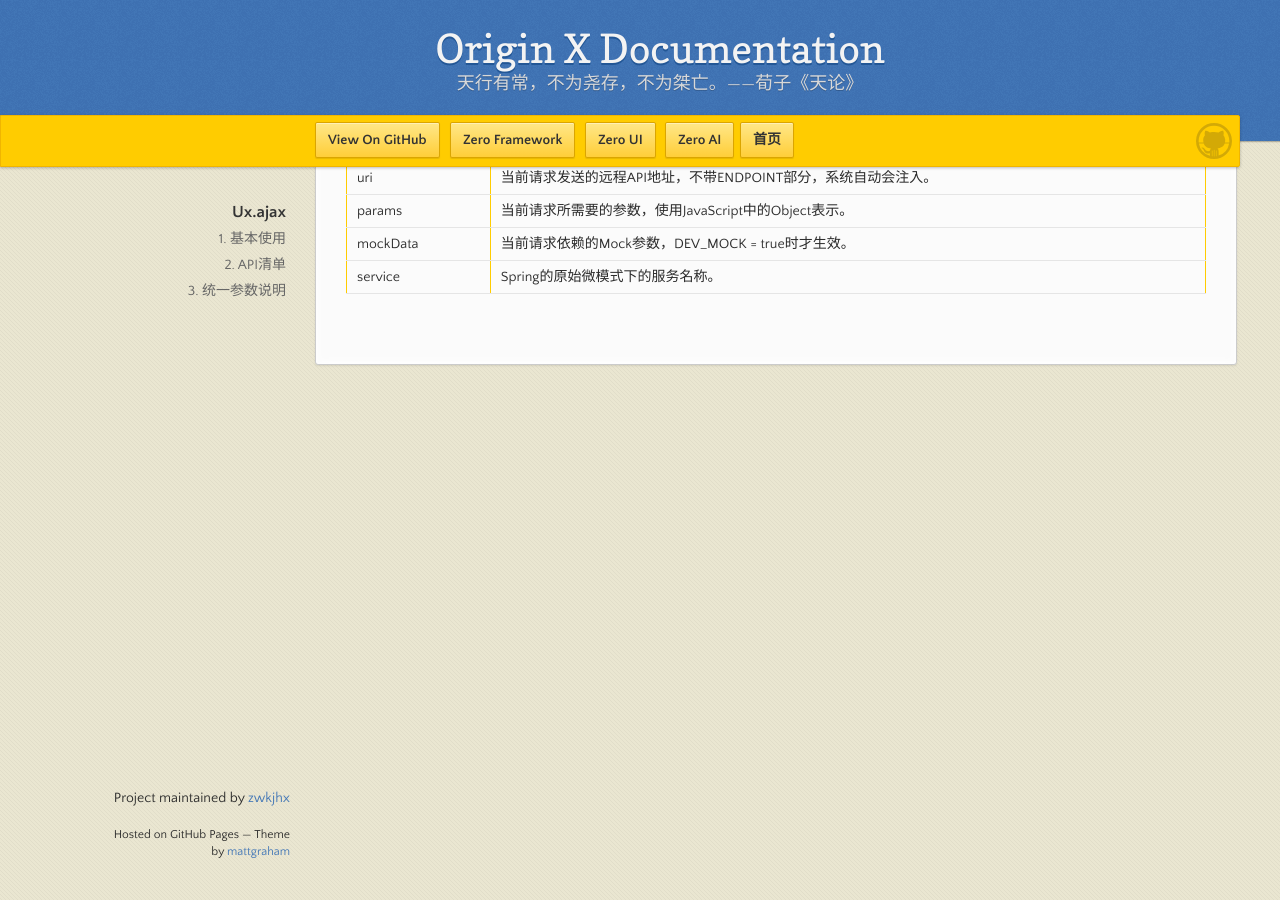
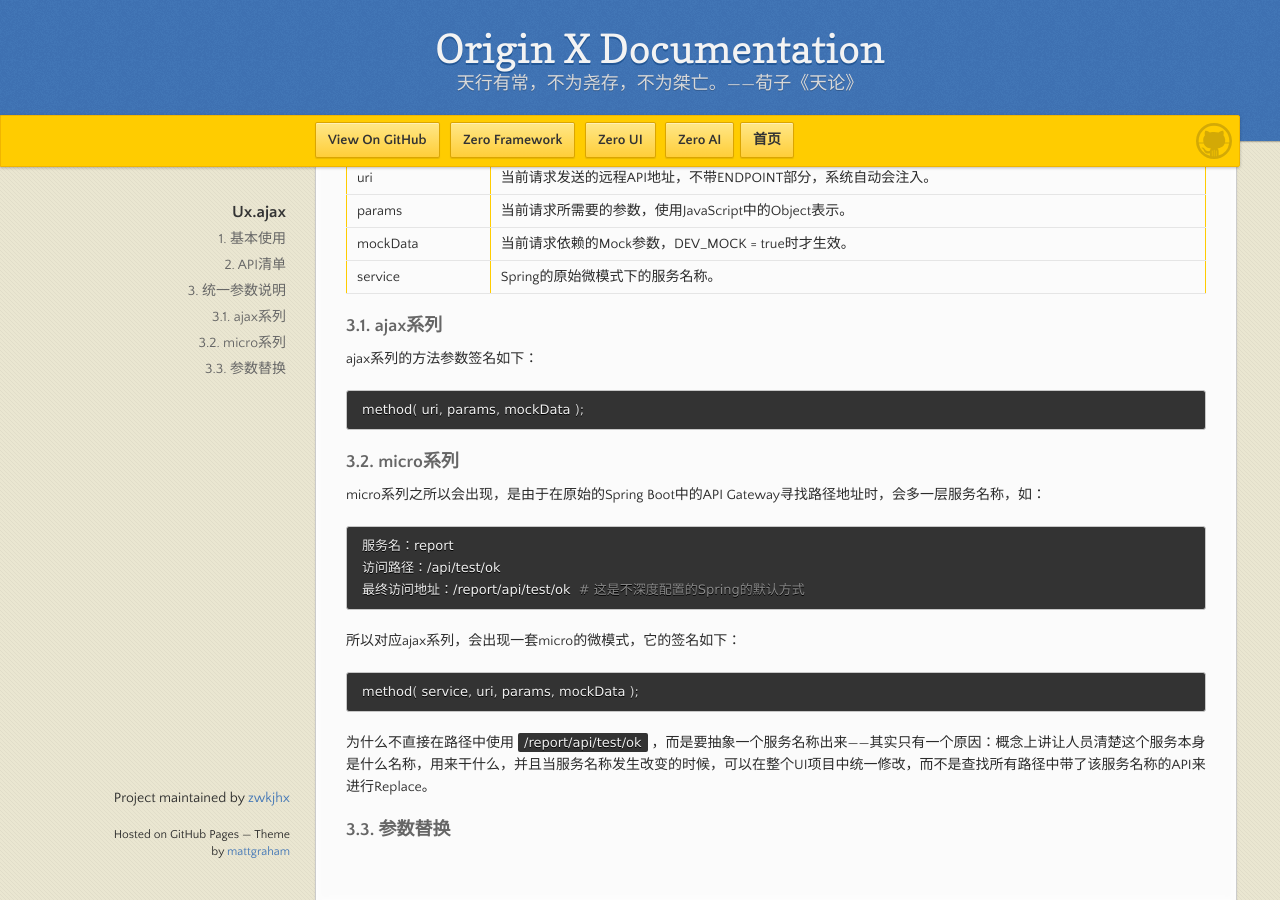
Before and after one commit to zwkjhx/ox-doc, a Jekyll site: the page built from utility-x/3-zero-uizhong-de-ux/uxi-001-uxajaxxxx.md, in a window 1280 px wide and 900 px high, scrolled down 1516 px. Built offline with Jekyll 4.4.1, drawn with Linux system fonts in a browser that asks for light colours; our own code applies the rules of GitHub Pages for plain Markdown files.

Commit message:
Updates utility-x/3-zero-uizhong-de-ux/uxi-001-uxajaxxxx.md
Auto commit by GitBook Editor

````diff
--- a/utility-x/3-zero-uizhong-de-ux/uxi-001-uxajaxxxx.md
+++ b/utility-x/3-zero-uizhong-de-ux/uxi-001-uxajaxxxx.md
@@ -62,3 +62,31 @@
 | params | 当前请求所需要的参数，使用JavaScript中的Object表示。 |
 | mockData | 当前请求依赖的Mock参数，DEV\_MOCK = true时才生效。 |
 | service | Spring的原始微模式下的服务名称。 |
+
+### 3.1. ajax系列
+
+ajax系列的方法参数签名如下：
+
+```js
+method( uri, params, mockData );
+```
+
+### 3.2. micro系列
+
+micro系列之所以会出现，是由于在原始的Spring Boot中的API Gateway寻找路径地址时，会多一层服务名称，如：
+
+```shell
+服务名：report
+访问路径：/api/test/ok
+最终访问地址：/report/api/test/ok  # 这是不深度配置的Spring的默认方式
+```
+
+所以对应ajax系列，会出现一套micro的微模式，它的签名如下：
+
+```js
+method( service, uri, params, mockData );
+```
+
+为什么不直接在路径中使用`/report/api/test/ok`，而是要抽象一个服务名称出来——其实只有一个原因：概念上讲让人员清楚这个服务本身是什么名称，用来干什么，并且当服务名称发生改变的时候，可以在整个UI项目中统一修改，而不是查找所有路径中带了该服务名称的API来进行Replace。
+
+### 3.3. 参数替换
````
